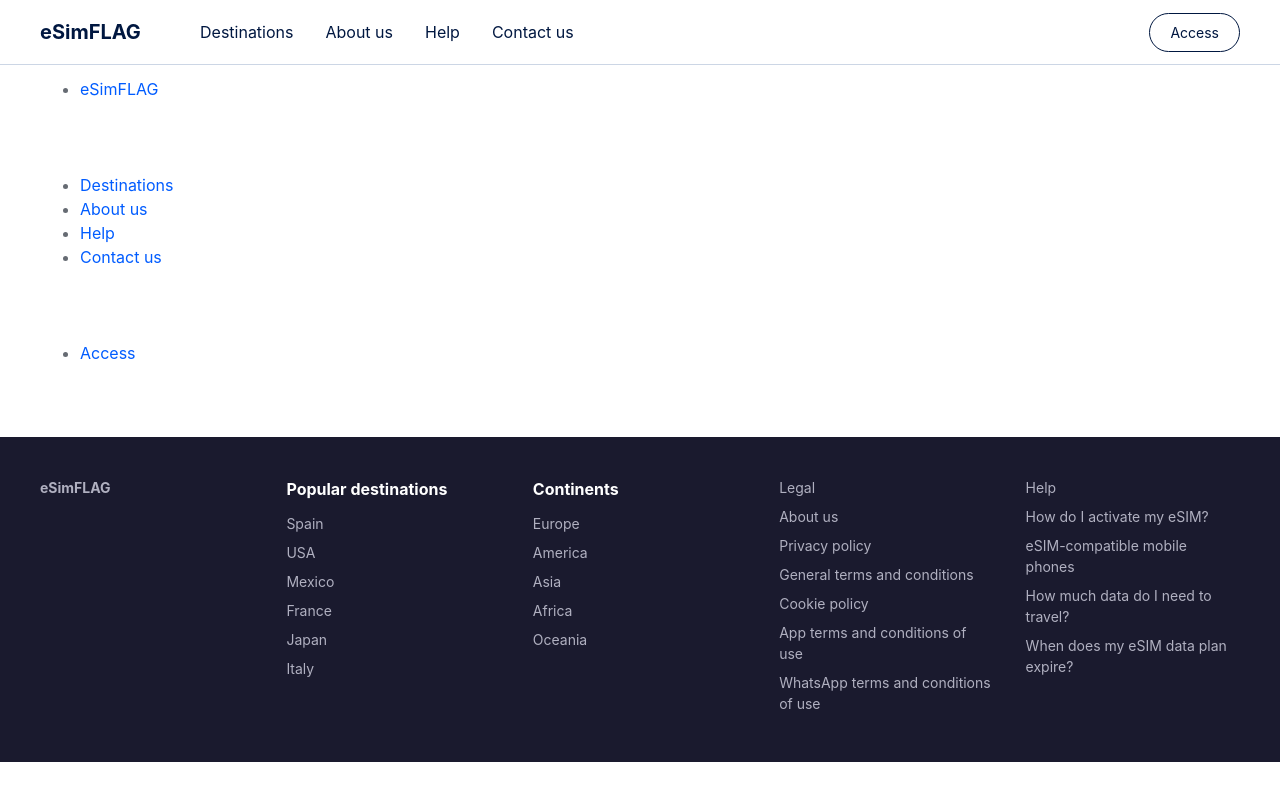
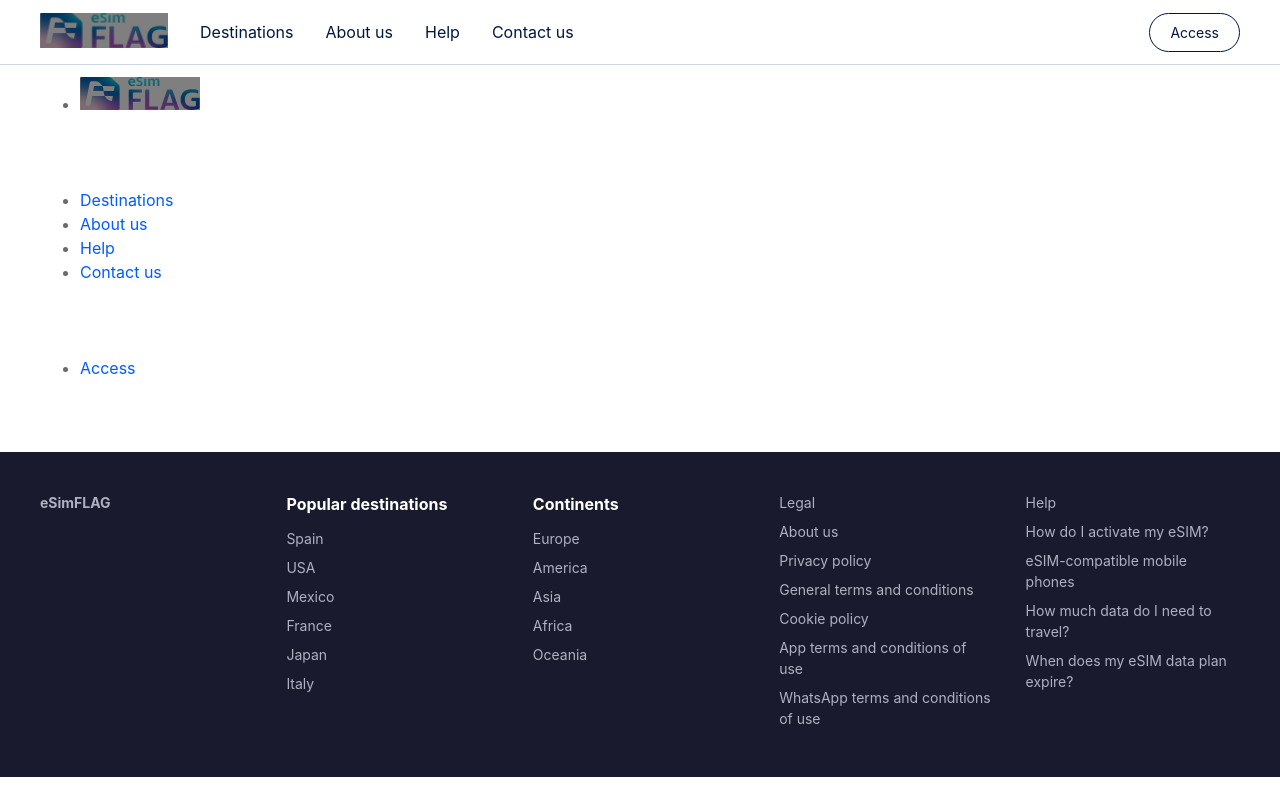
Before and after one commit to adeporra/esimflag, a website: page nav.html in a window 1280 px wide. Drawn offline with Linux system fonts and the light colour scheme.

Commit message:
Update 12 files
Automated migration updates generated by Experience Modernization Agent.

Changed files (12):
- icons/esimflag-logo.png
- logo-svg-direct.png
- nav-closeup.png
- nav-with-logo.png
- nav-with-png-logo.png
- nav.html
- nav.md
- nav.plain.html
- original-header.png
- original-logo-header.png
- original-logo-svg.png
- our-logo-closeup.png

```diff
--- a/nav.html
+++ b/nav.html
@@ -15,7 +15,7 @@
 <header></header>
 <main>
 <div><ul>
-<li><a href="/">eSimFLAG</a></li>
+<li><a href="/"><picture><source srcset="/icons/esimflag-logo.png"><source srcset="/icons/esimflag-logo.png" media="(min-width: 600px)"><img src="/icons/esimflag-logo.png" alt="eSimFLAG" loading="lazy"></picture></a></li>
 </ul></div>
 <div><ul>
 <li><a href="/en/destinations">Destinations</a></li>
--- a/nav.plain.html
+++ b/nav.plain.html
@@ -1,5 +1,5 @@
 <div><ul>
-<li><a href="/">eSimFLAG</a></li>
+<li><a href="/"><picture><source srcset="/icons/esimflag-logo.png"><source srcset="/icons/esimflag-logo.png" media="(min-width: 600px)"><img src="/icons/esimflag-logo.png" alt="eSimFLAG" loading="lazy"></picture></a></li>
 </ul></div>
 <div><ul>
 <li><a href="/en/destinations">Destinations</a></li>
```
Also changed, not shown: nav.md (+1 -1 lines), icons/esimflag-logo.png (added), logo-svg-direct.png (added), nav-closeup.png (added), nav-with-logo.png (added), nav-with-png-logo.png (added), original-header.png (added), original-logo-header.png (added), original-logo-svg.png (added), our-logo-closeup.png (added).
